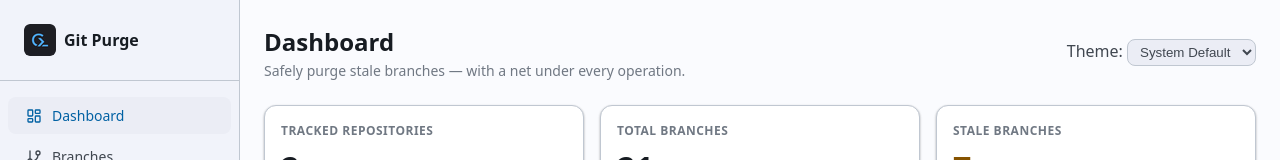
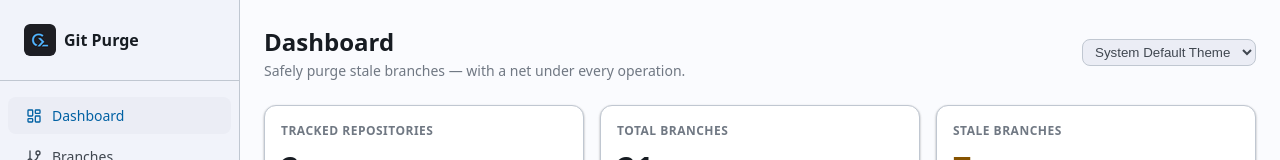
Before and after one commit to MohamedGamil/git-purge, a Vue app in the folder apps/desktop/: page / in a window 1280 px wide. Shown: the top 160 px of the page. Built offline with nearby package versions, Linux system fonts and the light colour scheme; a web font is replaced by a local one.

Commit message:
style: apply global user-select: none to view headers and all heading tags

```diff
--- a/apps/desktop/src/styles/global.css
+++ b/apps/desktop/src/styles/global.css
@@ -177,3 +177,9 @@ code, pre {
 .theme-toggle select {
   border-radius: var(--radius-sm) !important;
 }
+
+.view-header,
+h1, h2, h3, h4, h5, h6 {
+  user-select: none;
+  -webkit-user-select: none;
+}
--- a/apps/desktop/src/views/DashboardView.vue
+++ b/apps/desktop/src/views/DashboardView.vue
@@ -6,11 +6,11 @@
         <p class="subtitle">Safely purge stale branches — with a net under every operation.</p>
       </div>
       <div class="theme-toggle">
-        <label for="theme-select">Theme: </label>
+        <!-- <label for="theme-select">Theme: </label> -->
         <select id="theme-select" v-model="currentTheme" @change="handleThemeChange">
-          <option value="system">System Default</option>
-          <option value="dark">One Dark Pro</option>
-          <option value="light">One Light</option>
+          <option value="system">System Default Theme</option>
+          <option value="dark">Dark Theme</option>
+          <option value="light">Light theme</option>
         </select>
       </div>
     </header>
--- a/apps/desktop/src/views/SettingsView.vue
+++ b/apps/desktop/src/views/SettingsView.vue
@@ -21,8 +21,8 @@
             <label for="theme-select">Visual Theme Mode</label>
             <select id="theme-select" v-model="themeMode" @change="handleThemeChange" class="form-input">
               <option value="system">System Default</option>
-              <option value="dark">One Dark Pro (Dark)</option>
-              <option value="light">One Light (Light)</option>
+              <option value="dark">Dark Theme</option>
+              <option value="light">Light Theme</option>
             </select>
             <p class="field-hint">Theme adjusts automatically when system default is selected.</p>
           </div>
```
